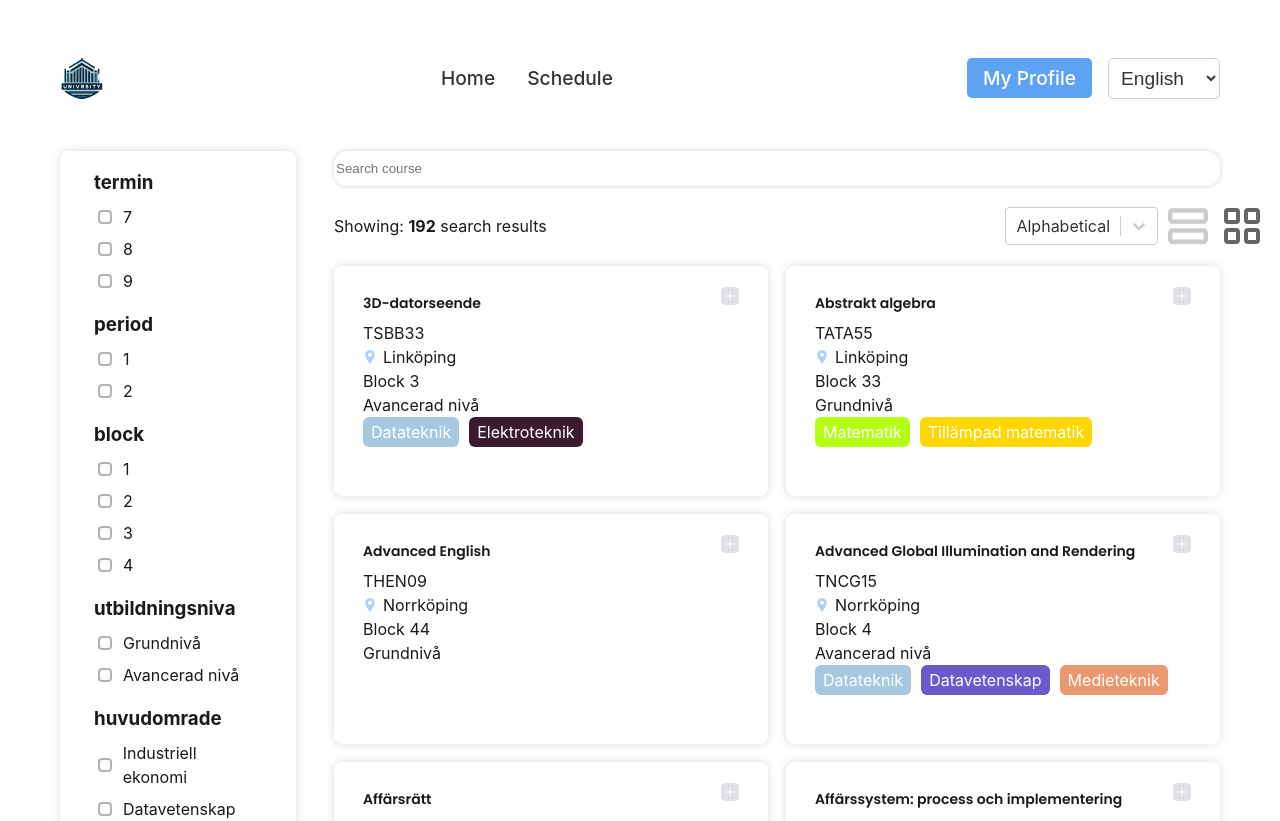
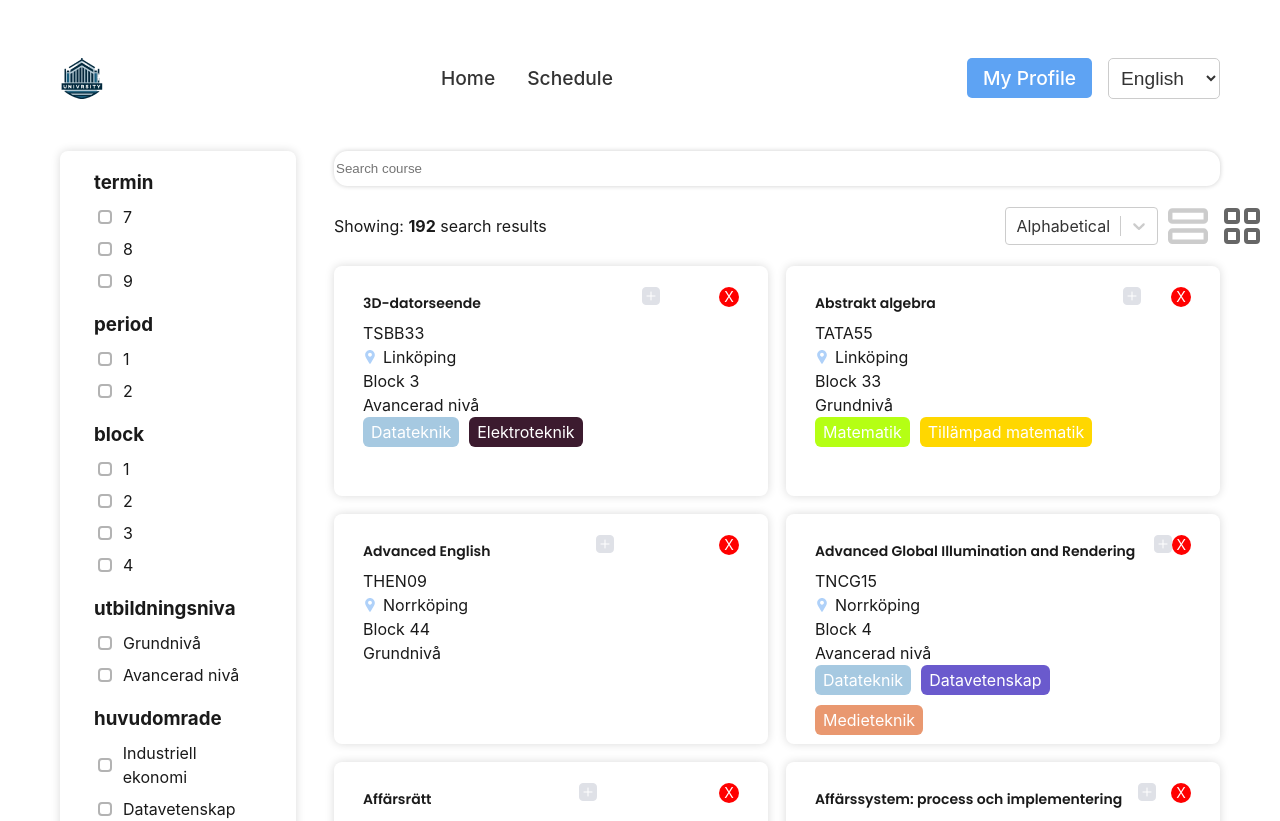
Before and after one commit to filipbagen/course-finder, a React (Vite) app: page / in a window 1280 px wide. Shown: the top 821 px of the page. Built offline with nearby package versions, Linux system fonts and the light colour scheme; no server answers; sample sign-in values are in the browser's storage.

Commit message:
Added ability to delete courses

```diff
--- a/src/components/CourseBlock.jsx
+++ b/src/components/CourseBlock.jsx
@@ -3,9 +3,9 @@ import React from 'react';
 import styled from 'styled-components';
 import { useAuth } from '../contexts/AuthContext';
 import firebase from 'firebase/compat/app';
-import { arrayUnion, doc, updateDoc } from 'firebase/firestore'; // Make sure to import arrayUnion and updateDoc
+import { arrayUnion, doc, updateDoc, arrayRemove } from 'firebase/firestore'; // Make sure to import arrayUnion and updateDoc
 
-const CourseBlock = ({ course, isListView }) => {
+const CourseBlock = ({ course, isListView, onDeleteCourse }) => {
   const { currentUser } = useAuth();
   const db = firebase.firestore();
 
@@ -21,8 +21,6 @@ const CourseBlock = ({ course, isListView }) => {
   };
 
   const addCourseToSchedule = async () => {
-    console.log('Button clicked');
-
     if (!currentUser) {
       console.error('No user is signed in.');
       return;
@@ -40,6 +38,29 @@ const CourseBlock = ({ course, isListView }) => {
       console.log('Course added to schedule!');
     } catch (error) {
       console.error('Error adding course to schedule: ', error);
+    }
+  };
+
+  const deleteCourse = async (courseCode) => {
+    if (!currentUser) {
+      console.error('No user is signed in.');
+      return;
+    }
+
+    try {
+      // Reference to the user's document
+      const userDocRef = doc(db, 'users', currentUser.uid);
+
+      // Update the 'courses' array field in the user's document
+      await updateDoc(userDocRef, {
+        courses: arrayRemove(courseCode),
+      });
+
+      onDeleteCourse(courseCode);
+
+      console.log('Course removed from schedule!');
+    } catch (error) {
+      console.error('Error removing course from schedule: ', error);
     }
   };
 
@@ -77,6 +98,7 @@ const CourseBlock = ({ course, isListView }) => {
         </div>
 
         <Add onClick={addCourseToSchedule} src="img/add.svg" alt="Add Course" />
+        <Delete onClick={() => deleteCourse(course.kurskod)}>X</Delete>
       </Content>
     </Container>
   );
@@ -132,3 +154,17 @@ const Programs = styled.div`
 const Add = styled.img`
   cursor: pointer;
 `;
+
+const Delete = styled.div`
+  cursor: pointer;
+  height: 20px;
+  width: 20px;
+  border-radius: 100%;
+  background-color: red;
+  text-align: center;
+  display: flex;
+  justify-content: center;
+  align-items: center;
+  font-size: 14px;
+  color: white;
+`;
--- a/src/components/Schedule.jsx
+++ b/src/components/Schedule.jsx
@@ -18,6 +18,12 @@ const Schedule = () => {
   // functions
   const getCourseDetails = (code) => {
     return data.find((course) => course.kurskod === code);
+  };
+
+  const handleCourseDelete = (deletedCourseCode) => {
+    setCoursesArray((prevCourses) =>
+      prevCourses.filter((course) => course !== deletedCourseCode)
+    );
   };
 
   const [coursesArray, setCoursesArray] = useState([]);
@@ -76,22 +82,22 @@ const Schedule = () => {
           <Column>
             <h2>Semester 1</h2>
             <p>Period 1</p>
-            {coursesArray.map((course) => (
+            {/* {coursesArray.map((course) => (
               <CourseBlock
                 key={course}
                 course={getCourseDetails(course)}
                 isListView={false}
               />
-            ))}
+            ))} */}
 
             <p>Period 2</p>
-            {coursesArray.map((course) => (
+            {/* {coursesArray.map((course) => (
               <CourseBlock
                 key={course}
                 course={getCourseDetails(course)}
                 isListView={false}
               />
-            ))}
+            ))} */}
           </Column>
 
           <Column>
@@ -102,38 +108,39 @@ const Schedule = () => {
                 key={course}
                 course={getCourseDetails(course)}
                 isListView={false}
+                onDeleteCourse={handleCourseDelete}
               />
             ))}
 
             <p>Period 2</p>
-            {coursesArray.map((course) => (
+            {/* {coursesArray.map((course) => (
               <CourseBlock
                 key={course}
                 course={getCourseDetails(course)}
                 isListView={false}
               />
-            ))}
+            ))} */}
           </Column>
 
           <Column>
             <h2>Semester 3</h2>
             <p>Period 1</p>
-            {coursesArray.map((course) => (
+            {/* {coursesArray.map((course) => (
               <CourseBlock
                 key={course}
                 course={getCourseDetails(course)}
                 isListView={false}
               />
-            ))}
+            ))} */}
 
             <p>Period 2</p>
-            {coursesArray.map((course) => (
+            {/* {coursesArray.map((course) => (
               <CourseBlock
                 key={course}
                 course={getCourseDetails(course)}
                 isListView={false}
               />
-            ))}
+            ))} */}
           </Column>
         </Container>
       </div>
```
